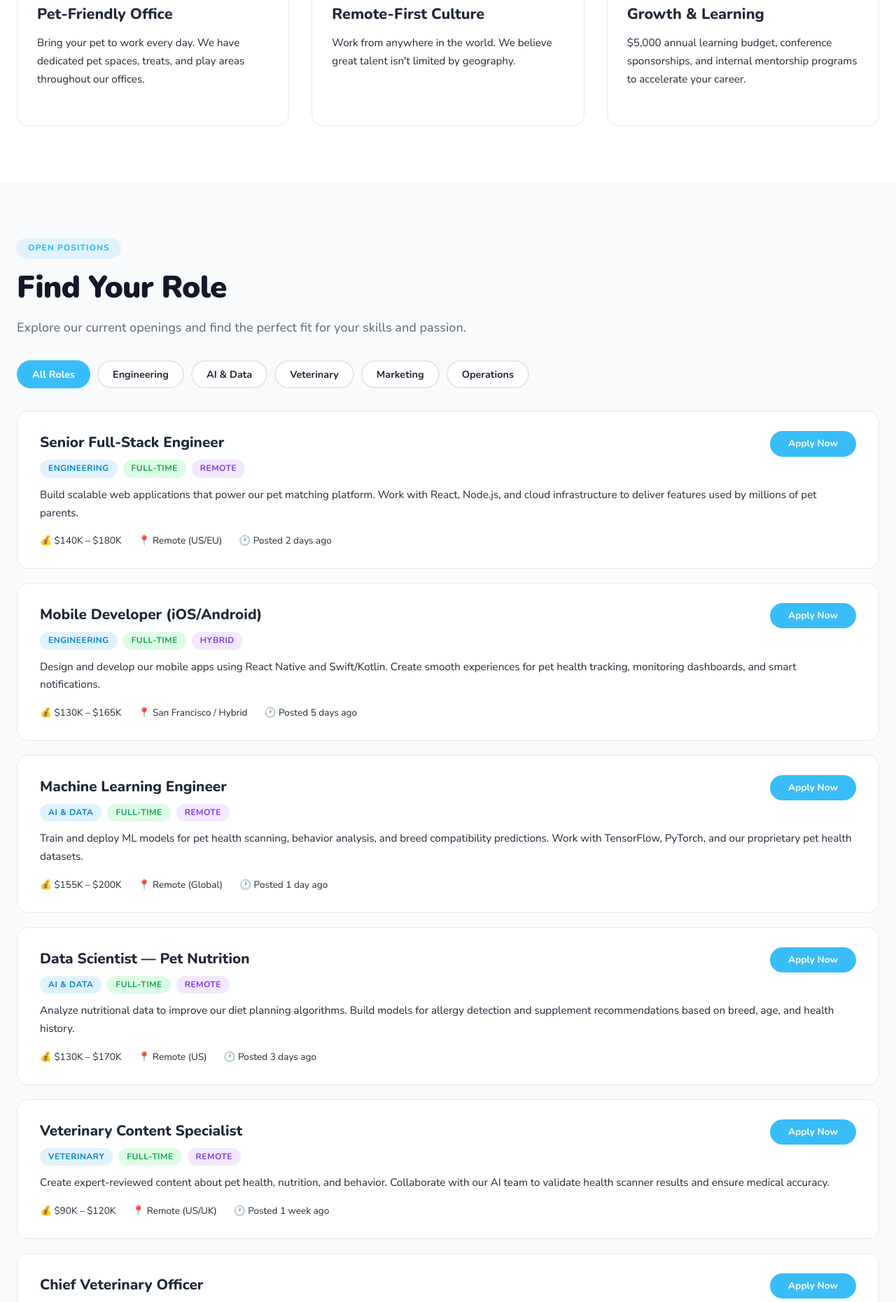
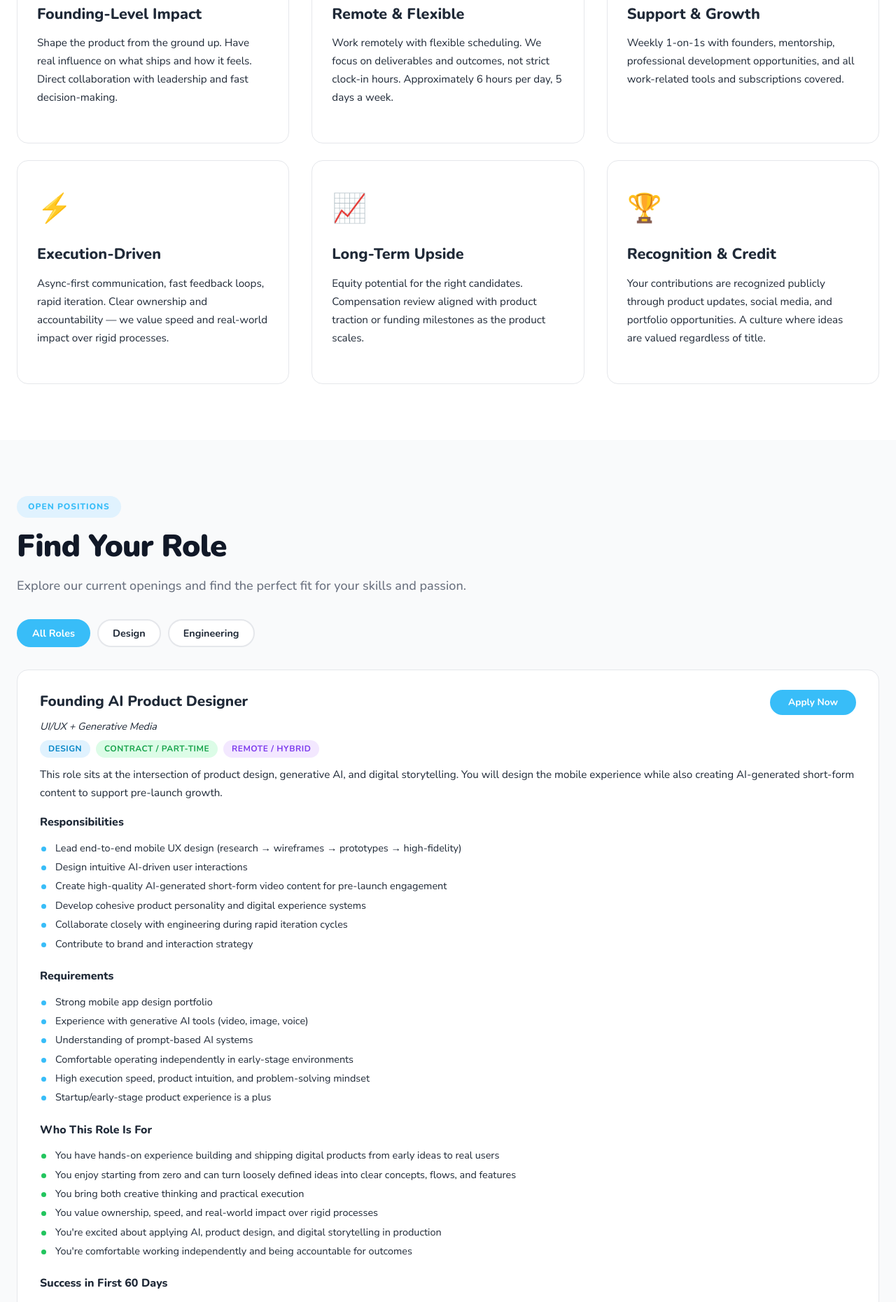
Before and after one commit to pawlenex/webpage, a plain HTML site: page careers.html in a window 1280 px wide. Shown: the part 939-2800 px from the top of the page at 70% size. Drawn offline with nearby package versions, Linux system fonts and the light colour scheme.

Commit message:
feat: update careers page with founding team job postings
- Founding AI Product Designer (UI/UX + Generative Media)
- Founding Software Engineer (Mobile + AI Integration / MVP Build)
- Updated Why section to reflect founding team culture
- Added detailed responsibilities, requirements, and tools for each role
- ₦200,000/month, Remote/Hybrid, Nigeria

```diff
--- a/careers.html
+++ b/careers.html
@@ -77,8 +77,8 @@
         <svg width="14" height="14" viewBox="0 0 24 24" fill="none" stroke="currentColor" stroke-width="2"><polyline points="9 18 15 12 9 6"/></svg>
         <span>Careers</span>
       </nav>
-      <h1 class="subpage-title">Join the <span class="highlight">PawLenx</span> Team</h1>
-      <p class="subpage-subtitle">Help us build the future of pet care. We're looking for passionate people who love animals and technology.</p>
+      <h1 class="subpage-title">Join the <span class="highlight">PawLenx</span> Founding Team</h1>
+      <p class="subpage-subtitle">We're building a next-generation AI-powered consumer mobile product. We are currently in stealth mode and assembling a small, high-caliber founding team ahead of launch.</p>
     </div>
   </section>
 
@@ -86,23 +86,42 @@
   <section class="subpage-section">
     <div class="container">
       <span class="section-badge">Why PawLenx</span>
-      <h2 class="section-title">More Than Just a Job</h2>
-      <p class="section-desc">At PawLenx, every team member makes a real difference in the lives of pets and their families.</p>
+      <h2 class="section-title">Built for Builders</h2>
+      <p class="section-desc">This is an opportunity to help build and shape a product from the ground up — with meaningful ownership, long-term upside, and direct impact.</p>
       <div class="card-grid card-grid--3">
         <div class="info-card">
-          <div class="info-card-icon">🐾</div>
-          <h3>Pet-Friendly Office</h3>
-          <p>Bring your pet to work every day. We have dedicated pet spaces, treats, and play areas throughout our offices.</p>
+          <div class="info-card-icon">🚀</div>
+          <h3>Founding-Level Impact</h3>
+          <p>Shape the product from the ground up. Have real influence on what ships and how it feels. Direct collaboration with leadership and fast decision-making.</p>
         </div>
         <div class="info-card">
           <div class="info-card-icon">🌍</div>
-          <h3>Remote-First Culture</h3>
-          <p>Work from anywhere in the world. We believe great talent isn't limited by geography.</p>
+          <h3>Remote & Flexible</h3>
+          <p>Work remotely with flexible scheduling. We focus on deliverables and outcomes, not strict clock-in hours. Approximately 6 hours per day, 5 days a week.</p>
         </div>
         <div class="info-card">
-          <div class="info-card-icon">🚀</div>
-          <h3>Growth & Learning</h3>
-          <p>$5,000 annual learning budget, conference sponsorships, and internal mentorship programs to accelerate your career.</p>
+          <div class="info-card-icon">🤝</div>
+          <h3>Support & Growth</h3>
+          <p>Weekly 1-on-1s with founders, mentorship, professional development opportunities, and all work-related tools and subscriptions covered.</p>
+        </div>
+      </div>
+
+      <!-- Work Culture -->
+      <div class="card-grid card-grid--3" style="margin-top: 24px;">
+        <div class="info-card">
+          <div class="info-card-icon">⚡</div>
+          <h3>Execution-Driven</h3>
+          <p>Async-first communication, fast feedback loops, rapid iteration. Clear ownership and accountability — we value speed and real-world impact over rigid processes.</p>
+        </div>
+        <div class="info-card">
+          <div class="info-card-icon">📈</div>
+          <h3>Long-Term Upside</h3>
+          <p>Equity potential for the right candidates. Compensation review aligned with product traction or funding milestones as the product scales.</p>
+        </div>
+        <div class="info-card">
+          <div class="info-card-icon">🏆</div>
+          <h3>Recognition & Credit</h3>
+          <p>Your contributions are recognized publicly through product updates, social media, and portfolio opportunities. A culture where ideas are valued regardless of title.</p>
         </div>
       </div>
     </div>
@@ -118,193 +137,157 @@
       <!-- Filter Tabs -->
       <div class="job-filters">
         <button class="job-filter-btn active" data-filter="all">All Roles</button>
+        <button class="job-filter-btn" data-filter="design">Design</button>
         <button class="job-filter-btn" data-filter="engineering">Engineering</button>
-        <button class="job-filter-btn" data-filter="ai">AI & Data</button>
-        <button class="job-filter-btn" data-filter="veterinary">Veterinary</button>
-        <button class="job-filter-btn" data-filter="marketing">Marketing</button>
-        <button class="job-filter-btn" data-filter="operations">Operations</button>
       </div>
 
       <!-- Job Listings -->
       <div class="job-list" id="jobList">
 
+        <!-- ═══ Founding AI Product Designer ═══ -->
+        <div class="job-card" data-category="design">
+          <div class="job-card-header">
+            <div>
+              <h3 class="job-title">Founding AI Product Designer</h3>
+              <p class="job-role-sub">UI/UX + Generative Media</p>
+              <div class="job-meta">
+                <span class="job-tag job-tag--dept">Design</span>
+                <span class="job-tag job-tag--type">Contract / Part-Time</span>
+                <span class="job-tag job-tag--loc">Remote / Hybrid</span>
+              </div>
+            </div>
+            <a href="apply.html?job=Founding%20AI%20Product%20Designer&dept=Design" class="btn btn-primary btn-sm">Apply Now</a>
+          </div>
+          <p class="job-desc">This role sits at the intersection of product design, generative AI, and digital storytelling. You will design the mobile experience while also creating AI-generated short-form content to support pre-launch growth.</p>
+
+          <div class="job-section">
+            <h4>Responsibilities</h4>
+            <ul class="job-responsibilities">
+              <li>Lead end-to-end mobile UX design (research → wireframes → prototypes → high-fidelity)</li>
+              <li>Design intuitive AI-driven user interactions</li>
+              <li>Create high-quality AI-generated short-form video content for pre-launch engagement</li>
+              <li>Develop cohesive product personality and digital experience systems</li>
+              <li>Collaborate closely with engineering during rapid iteration cycles</li>
+              <li>Contribute to brand and interaction strategy</li>
+            </ul>
+          </div>
+
+          <div class="job-section">
+            <h4>Requirements</h4>
+            <ul class="job-responsibilities">
+              <li>Strong mobile app design portfolio</li>
+              <li>Experience with generative AI tools (video, image, voice)</li>
+              <li>Understanding of prompt-based AI systems</li>
+              <li>Comfortable operating independently in early-stage environments</li>
+              <li>High execution speed, product intuition, and problem-solving mindset</li>
+              <li>Startup/early-stage product experience is a plus</li>
+            </ul>
+          </div>
+
+          <div class="job-section">
+            <h4>Who This Role Is For</h4>
+            <ul class="job-responsibilities job-responsibilities--green">
+              <li>You have hands-on experience building and shipping digital products from early ideas to real users</li>
+              <li>You enjoy starting from zero and can turn loosely defined ideas into clear concepts, flows, and features</li>
+              <li>You bring both creative thinking and practical execution</li>
+              <li>You value ownership, speed, and real-world impact over rigid processes</li>
+              <li>You're excited about applying AI, product design, and digital storytelling in production</li>
+              <li>You're comfortable working independently and being accountable for outcomes</li>
+            </ul>
+          </div>
+
+          <div class="job-section">
+            <h4>Success in First 60 Days</h4>
+            <ul class="job-responsibilities">
+              <li>Designing core mobile user flows and interaction patterns</li>
+              <li>Contributing to early AI-driven UX concepts and experiments</li>
+              <li>Producing initial AI-generated content to support pre-launch growth</li>
+              <li>Collaborating closely with engineering to prepare the MVP for testing</li>
+            </ul>
+          </div>
+
+          <div class="job-section">
+            <h4>Tools & Workflow</h4>
+            <div class="job-tools">
+              <span class="job-tool">Figma</span>
+              <span class="job-tool">Prototyping Tools</span>
+              <span class="job-tool">Generative AI (Video/Image)</span>
+              <span class="job-tool">AI-Powered Workflows</span>
+            </div>
+          </div>
+
+          <div class="job-details">
+            <span>💰 ₦200,000/month</span>
+            <span>📍 Nigeria (Remote / Hybrid)</span>
+            <span>🕐 ~6 hrs/day, 5 days/week</span>
+          </div>
+        </div>
+
+        <!-- ═══ Founding Software Engineer ═══ -->
         <div class="job-card" data-category="engineering">
           <div class="job-card-header">
             <div>
-              <h3 class="job-title">Senior Full-Stack Engineer</h3>
+              <h3 class="job-title">Founding Software Engineer</h3>
+              <p class="job-role-sub">Mobile + AI Integration / MVP Build</p>
               <div class="job-meta">
                 <span class="job-tag job-tag--dept">Engineering</span>
-                <span class="job-tag job-tag--type">Full-time</span>
-                <span class="job-tag job-tag--loc">Remote</span>
+                <span class="job-tag job-tag--type">Contract / Part-Time</span>
+                <span class="job-tag job-tag--loc">Remote / Hybrid</span>
               </div>
             </div>
-            <a href="apply.html?job=Senior%20Full-Stack%20Engineer&dept=Engineering" class="btn btn-primary btn-sm">Apply Now</a>
+            <a href="apply.html?job=Founding%20Software%20Engineer&dept=Engineering" class="btn btn-primary btn-sm">Apply Now</a>
           </div>
-          <p class="job-desc">Build scalable web applications that power our pet matching platform. Work with React, Node.js, and cloud infrastructure to deliver features used by millions of pet parents.</p>
+          <p class="job-desc">We're seeking a founding software engineer to help build our AI-powered mobile product from the ground up using low-code/no-code platforms, while integrating intelligent AI workflows and generative content. This role is ideal for someone who thrives in early-stage product environments, enjoys rapid iteration, and wants high-impact ownership.</p>
+
+          <div class="job-section">
+            <h4>Responsibilities</h4>
+            <ul class="job-responsibilities">
+              <li>Build the initial MVP on low-code/no-code platforms (Bubble, FlutterFlow, Supabase)</li>
+              <li>Integrate AI services and generative features (OpenAI Vision, content pipelines)</li>
+              <li>Design AI-driven workflows for user guidance and companion experiences</li>
+              <li>Optimize app functionality, scalability, and user experience</li>
+              <li>Collaborate closely with the designer on UX and AI interactions</li>
+              <li>Prepare the product for pre-launch testing and iterative growth</li>
+            </ul>
+          </div>
+
+          <div class="job-section">
+            <h4>Requirements</h4>
+            <ul class="job-responsibilities">
+              <li>Experience with mobile apps and low-code/no-code platforms (Bubble, FlutterFlow, Supabase)</li>
+              <li>Familiarity with AI integration and API-driven workflows</li>
+              <li>Strong problem-solving and systems-thinking skills</li>
+              <li>Comfortable operating independently in ambiguous early-stage environments</li>
+              <li>Early-stage product or startup experience is a plus</li>
+            </ul>
+          </div>
+
+          <div class="job-section">
+            <h4>What PawLenx Offers</h4>
+            <ul class="job-responsibilities job-responsibilities--green">
+              <li>Founding-level impact and direct collaboration with leadership</li>
+              <li>High ownership and autonomy</li>
+              <li>Fast decision-making and execution-focused environment</li>
+              <li>Pre-launch creative influence on product and brand</li>
+              <li>Equity potential for the right candidates</li>
+            </ul>
+          </div>
+
+          <div class="job-section">
+            <h4>Tools & Platforms</h4>
+            <div class="job-tools">
+              <span class="job-tool">Bubble</span>
+              <span class="job-tool">FlutterFlow</span>
+              <span class="job-tool">Supabase</span>
+              <span class="job-tool">OpenAI API</span>
+              <span class="job-tool">AI Workflows</span>
+            </div>
+          </div>
+
           <div class="job-details">
-            <span>💰 $140K – $180K</span>
-            <span>📍 Remote (US/EU)</span>
-            <span>🕐 Posted 2 days ago</span>
-          </div>
-        </div>
-
-        <div class="job-card" data-category="engineering">
-          <div class="job-card-header">
-            <div>
-              <h3 class="job-title">Mobile Developer (iOS/Android)</h3>
-              <div class="job-meta">
-                <span class="job-tag job-tag--dept">Engineering</span>
-                <span class="job-tag job-tag--type">Full-time</span>
-                <span class="job-tag job-tag--loc">Hybrid</span>
-              </div>
-            </div>
-            <a href="apply.html?job=Mobile%20Developer%20(iOS/Android)&dept=Engineering" class="btn btn-primary btn-sm">Apply Now</a>
-          </div>
-          <p class="job-desc">Design and develop our mobile apps using React Native and Swift/Kotlin. Create smooth experiences for pet health tracking, monitoring dashboards, and smart notifications.</p>
-          <div class="job-details">
-            <span>💰 $130K – $165K</span>
-            <span>📍 San Francisco / Hybrid</span>
-            <span>🕐 Posted 5 days ago</span>
-          </div>
-        </div>
-
-        <div class="job-card" data-category="ai">
-          <div class="job-card-header">
-            <div>
-              <h3 class="job-title">Machine Learning Engineer</h3>
-              <div class="job-meta">
-                <span class="job-tag job-tag--dept">AI & Data</span>
-                <span class="job-tag job-tag--type">Full-time</span>
-                <span class="job-tag job-tag--loc">Remote</span>
-              </div>
-            </div>
-            <a href="apply.html?job=Machine%20Learning%20Engineer&dept=AI%20%26%20Data" class="btn btn-primary btn-sm">Apply Now</a>
-          </div>
-          <p class="job-desc">Train and deploy ML models for pet health scanning, behavior analysis, and breed compatibility predictions. Work with TensorFlow, PyTorch, and our proprietary pet health datasets.</p>
-          <div class="job-details">
-            <span>💰 $155K – $200K</span>
-            <span>📍 Remote (Global)</span>
-            <span>🕐 Posted 1 day ago</span>
-          </div>
-        </div>
-
-        <div class="job-card" data-category="ai">
-          <div class="job-card-header">
-            <div>
-              <h3 class="job-title">Data Scientist — Pet Nutrition</h3>
-              <div class="job-meta">
-                <span class="job-tag job-tag--dept">AI & Data</span>
-                <span class="job-tag job-tag--type">Full-time</span>
-                <span class="job-tag job-tag--loc">Remote</span>
-              </div>
-            </div>
-            <a href="apply.html?job=Data%20Scientist%20—%20Pet%20Nutrition&dept=AI%20%26%20Data" class="btn btn-primary btn-sm">Apply Now</a>
-          </div>
-          <p class="job-desc">Analyze nutritional data to improve our diet planning algorithms. Build models for allergy detection and supplement recommendations based on breed, age, and health history.</p>
-          <div class="job-details">
-            <span>💰 $130K – $170K</span>
-            <span>📍 Remote (US)</span>
-            <span>🕐 Posted 3 days ago</span>
-          </div>
-        </div>
-
-        <div class="job-card" data-category="veterinary">
-          <div class="job-card-header">
-            <div>
-              <h3 class="job-title">Veterinary Content Specialist</h3>
-              <div class="job-meta">
-                <span class="job-tag job-tag--dept">Veterinary</span>
-                <span class="job-tag job-tag--type">Full-time</span>
-                <span class="job-tag job-tag--loc">Remote</span>
-              </div>
-            </div>
-            <a href="apply.html?job=Veterinary%20Content%20Specialist&dept=Veterinary" class="btn btn-primary btn-sm">Apply Now</a>
-          </div>
-          <p class="job-desc">Create expert-reviewed content about pet health, nutrition, and behavior. Collaborate with our AI team to validate health scanner results and ensure medical accuracy.</p>
-          <div class="job-details">
-            <span>💰 $90K – $120K</span>
-            <span>📍 Remote (US/UK)</span>
-            <span>🕐 Posted 1 week ago</span>
-          </div>
-        </div>
-
-        <div class="job-card" data-category="veterinary">
-          <div class="job-card-header">
-            <div>
-              <h3 class="job-title">Chief Veterinary Officer</h3>
-              <div class="job-meta">
-                <span class="job-tag job-tag--dept">Veterinary</span>
-                <span class="job-tag job-tag--type">Full-time</span>
-                <span class="job-tag job-tag--loc">On-site</span>
-              </div>
-            </div>
-            <a href="apply.html?job=Chief%20Veterinary%20Officer&dept=Veterinary" class="btn btn-primary btn-sm">Apply Now</a>
-          </div>
-          <p class="job-desc">Lead our veterinary advisory team. Shape product strategy for health-related features, oversee clinical accuracy, and build partnerships with veterinary institutions worldwide.</p>
-          <div class="job-details">
-            <span>💰 $200K – $260K</span>
-            <span>📍 San Francisco, CA</span>
-            <span>🕐 Posted 4 days ago</span>
-          </div>
-        </div>
-
-        <div class="job-card" data-category="marketing">
-          <div class="job-card-header">
-            <div>
-              <h3 class="job-title">Growth Marketing Manager</h3>
-              <div class="job-meta">
-                <span class="job-tag job-tag--dept">Marketing</span>
-                <span class="job-tag job-tag--type">Full-time</span>
-                <span class="job-tag job-tag--loc">Remote</span>
-              </div>
-            </div>
-            <a href="apply.html?job=Growth%20Marketing%20Manager&dept=Marketing" class="btn btn-primary btn-sm">Apply Now</a>
-          </div>
-          <p class="job-desc">Drive user acquisition and retention through SEO, paid ads, content marketing, and community partnerships. Own our growth funnel from awareness to conversion.</p>
-          <div class="job-details">
-            <span>💰 $110K – $145K</span>
-            <span>📍 Remote (US)</span>
-            <span>🕐 Posted 6 days ago</span>
-          </div>
-        </div>
-
-        <div class="job-card" data-category="operations">
-          <div class="job-card-header">
-            <div>
-              <h3 class="job-title">DevOps / Platform Engineer</h3>
-              <div class="job-meta">
-                <span class="job-tag job-tag--dept">Operations</span>
-                <span class="job-tag job-tag--type">Full-time</span>
-                <span class="job-tag job-tag--loc">Remote</span>
-              </div>
-            </div>
-            <a href="apply.html?job=DevOps%20/%20Platform%20Engineer&dept=Operations" class="btn btn-primary btn-sm">Apply Now</a>
-          </div>
-          <p class="job-desc">Build and maintain our cloud infrastructure on AWS/GCP. Manage CI/CD pipelines, Kubernetes clusters, monitoring, and ensure 99.99% uptime for our pet care platform.</p>
-          <div class="job-details">
-            <span>💰 $145K – $185K</span>
-            <span>📍 Remote (Global)</span>
-            <span>🕐 Posted 3 days ago</span>
-          </div>
-        </div>
-
-        <div class="job-card" data-category="operations">
-          <div class="job-card-header">
-            <div>
-              <h3 class="job-title">Customer Success Lead</h3>
-              <div class="job-meta">
-                <span class="job-tag job-tag--dept">Operations</span>
-                <span class="job-tag job-tag--type">Full-time</span>
-                <span class="job-tag job-tag--loc">Hybrid</span>
-              </div>
-            </div>
-            <a href="apply.html?job=Customer%20Success%20Lead&dept=Operations" class="btn btn-primary btn-sm">Apply Now</a>
-          </div>
-          <p class="job-desc">Champion our users' experience from onboarding to retention. Build a world-class support team and create processes that delight pet parents at every touchpoint.</p>
-          <div class="job-details">
-            <span>💰 $95K – $125K</span>
-            <span>📍 Austin, TX / Hybrid</span>
-            <span>🕐 Posted 1 week ago</span>
+            <span>💰 ₦200,000/month</span>
+            <span>📍 Nigeria (Remote / Hybrid)</span>
+            <span>🕐 ~6 hrs/day, 5 days/week</span>
           </div>
         </div>
 
--- a/css/careers.css
+++ b/css/careers.css
@@ -109,6 +109,73 @@
   color: var(--color-text);
   line-height: 1.7;
   margin-bottom: 16px;
+}
+
+.job-role-sub {
+  font-family: 'Nunito Sans', sans-serif;
+  font-size: 0.9rem;
+  color: var(--color-text-light);
+  font-style: italic;
+  margin-bottom: 8px;
+}
+
+.job-section {
+  margin-bottom: 20px;
+}
+
+.job-section h4 {
+  font-family: 'Nunito', sans-serif;
+  font-size: 1rem;
+  font-weight: 800;
+  color: var(--color-dark);
+  margin-bottom: 10px;
+}
+
+.job-responsibilities {
+  list-style: none;
+  padding: 0;
+  margin: 0;
+}
+
+.job-responsibilities li {
+  position: relative;
+  padding-left: 22px;
+  font-family: 'Nunito Sans', sans-serif;
+  font-size: 0.9rem;
+  color: var(--color-text);
+  line-height: 1.9;
+}
+
+.job-responsibilities li::before {
+  content: '';
+  position: absolute;
+  left: 2px;
+  top: 11px;
+  width: 7px;
+  height: 7px;
+  border-radius: 50%;
+  background: var(--color-primary);
+}
+
+.job-responsibilities--green li::before {
+  background: #22C55E;
+}
+
+.job-tools {
+  display: flex;
+  flex-wrap: wrap;
+  gap: 8px;
+}
+
+.job-tool {
+  display: inline-block;
+  padding: 5px 14px;
+  background: var(--color-primary-light, #E0F2FE);
+  color: var(--color-primary);
+  font-family: 'Nunito', sans-serif;
+  font-size: 0.8rem;
+  font-weight: 700;
+  border-radius: 20px;
 }
 
 .job-details {
```
